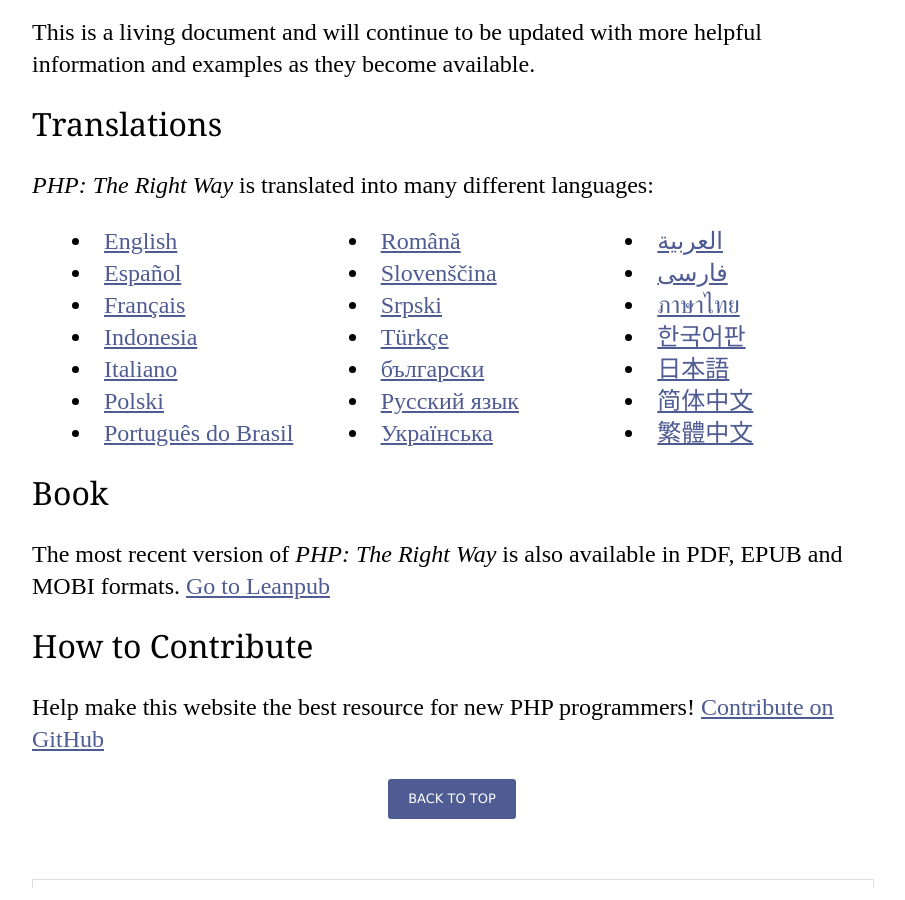
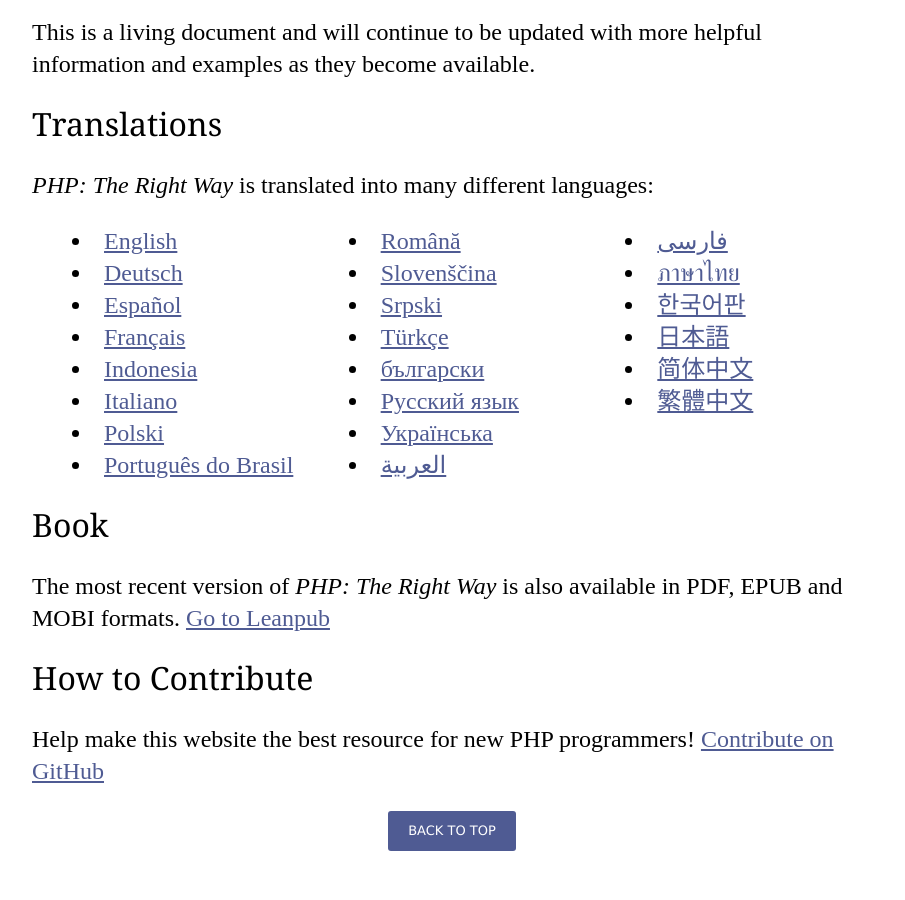
Before and after one commit to codeguy/php-the-right-way, a Jekyll site: the page built from index.html, in a window 1280 px wide and 900 px high, scrolled down 1744 px. Shown: the whole window, without its empty margins (188-1093 px from the left). Built offline with Jekyll 4.4.1, drawn with Linux system fonts in a browser that asks for light colours.

Commit message:
Update links in welcome.md
Make the list of links to translated versions same full as in README.md and fix http -> https.
Literally just copied from updated README.md

```diff
--- a/_includes/welcome.md
+++ b/_includes/welcome.md
@@ -19,25 +19,26 @@ and examples as they become available.
 
 _PHP: The Right Way_ is translated into many different languages:
 
-* [English](http://www.phptherightway.com)
-* [Español](http://phpdevenezuela.github.io/php-the-right-way)
-* [Français](http://eilgin.github.io/php-the-right-way/)
-* [Indonesia](http://id.phptherightway.com)
-* [Italiano](http://it.phptherightway.com)
-* [Polski](http://pl.phptherightway.com)
-* [Português do Brasil](http://br.phptherightway.com)
+* [English](https://www.phptherightway.com)
+* [Deutsch](https://rwetzlmayr.github.io/php-the-right-way)
+* [Español](https://phpdevenezuela.github.io/php-the-right-way)
+* [Français](https://eilgin.github.io/php-the-right-way/)
+* [Indonesia](https://id.phptherightway.com)
+* [Italiano](https://it.phptherightway.com)
+* [Polski](https://pl.phptherightway.com)
+* [Português do Brasil](https://br.phptherightway.com)
 * [Română](https://bgui.github.io/php-the-right-way/)
-* [Slovenščina](http://sl.phptherightway.com)
-* [Srpski](http://phpsrbija.github.io/php-the-right-way/)
-* [Türkçe](http://hkulekci.github.io/php-the-right-way/)
-* [български](http://bg.phptherightway.com)
-* [Русский язык](http://getjump.github.io/ru-php-the-right-way)
-* [Українська](http://iflista.github.io/php-the-right-way/)
+* [Slovenščina](https://sl.phptherightway.com)
+* [Srpski](https://phpsrbija.github.io/php-the-right-way/)
+* [Türkçe](https://hkulekci.github.io/php-the-right-way/)
+* [български](https://bg.phptherightway.com)
+* [Русский язык](https://getjump.github.io/ru-php-the-right-way)
+* [Українська](https://iflista.github.io/php-the-right-way/)
 * [العربية](https://adaroobi.github.io/php-the-right-way/)
-* [فارسى](http://novid.github.io/php-the-right-way/)
+* [فارسى](https://novid.github.io/php-the-right-way/)
 * [ภาษาไทย](https://apzentral.github.io/php-the-right-way/)
-* [한국어판](http://modernpug.github.io/php-the-right-way)
-* [日本語](http://ja.phptherightway.com)
+* [한국어판](https://modernpug.github.io/php-the-right-way)
+* [日本語](https://ja.phptherightway.com)
 * [简体中文](https://laravel-china.github.io/php-the-right-way/)
 * [繁體中文](https://laravel-taiwan.github.io/php-the-right-way)
 
```
